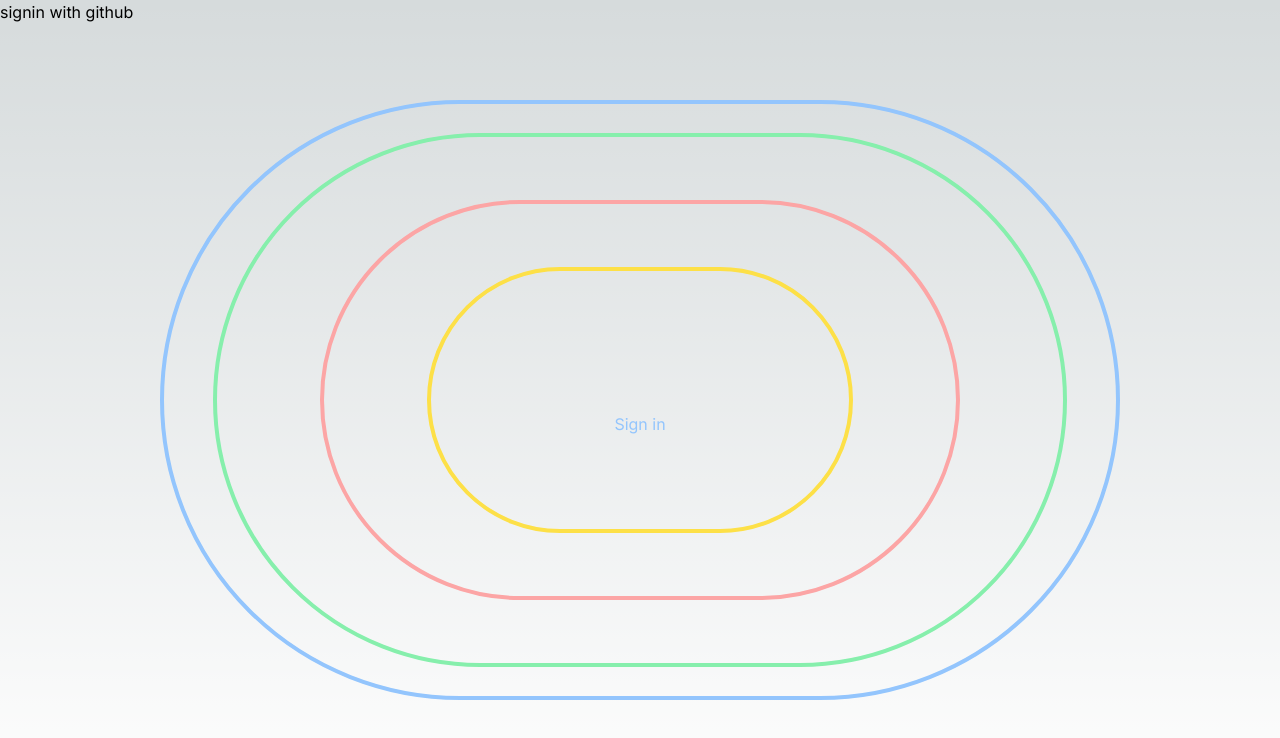
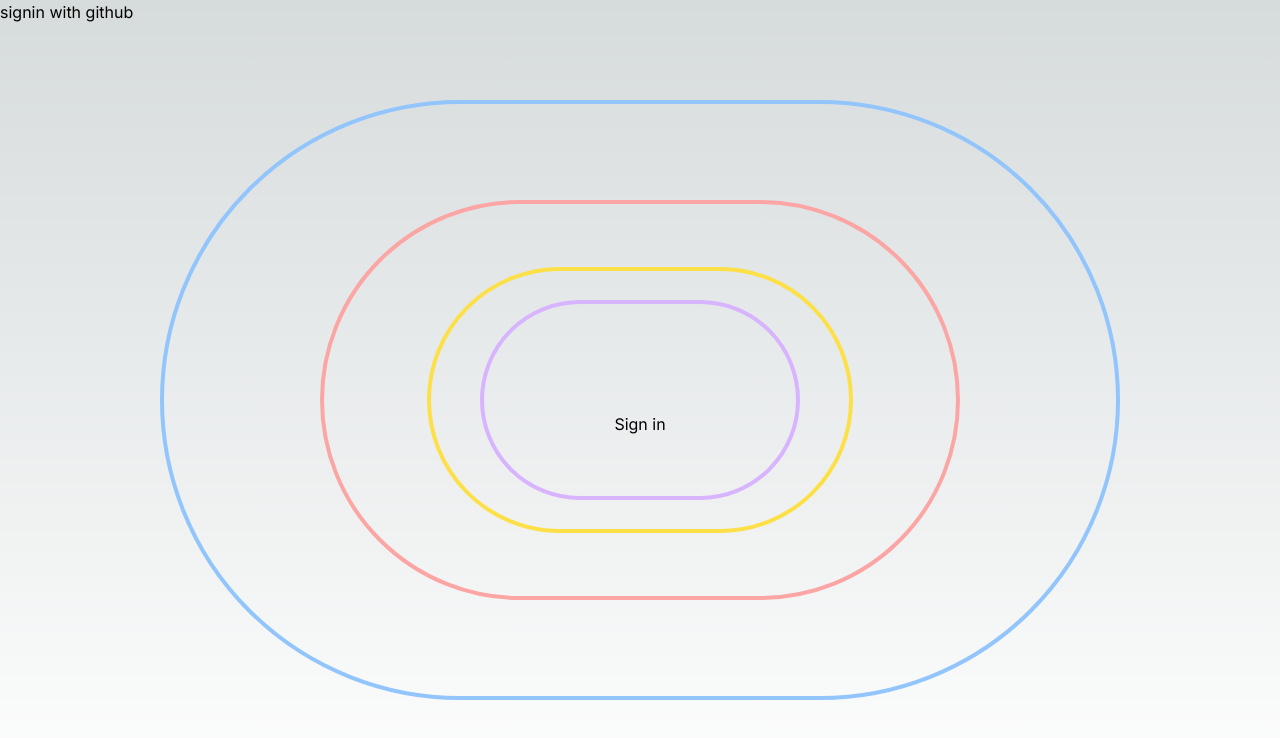
Before and after one commit to Andrewslayton/GitWrapped, a Next.js app: page / in a window 1280 px wide. Shown: the top 738 px of the page. Built offline with nearby package versions, Linux system fonts and the light colour scheme; no server answers.

Commit message:
animation for circles around text

```diff
--- a/src/components/SigningInButton.tsx
+++ b/src/components/SigningInButton.tsx
@@ -1,10 +1,20 @@
-"use client";
-import React from "react";
+"use client"
+import styles from "@/styles/Home.module.css";
 import { signIn, signOut, useSession } from "next-auth/react";
 import Link from "next/link";
+import React from "react";
 
 const SignInButton = () => {
   const { data: session } = useSession();
+
+  const handleMouseEnter = (e: React.MouseEvent<HTMLDivElement>) => {
+    const element = e.currentTarget;
+    element.classList.add("flip-animation");
+
+    setTimeout(() => {
+      element.classList.remove("flip-animation");
+    }, 2000);
+  };
 
   if (session && session.user) {
     return (
@@ -24,17 +34,29 @@ const SignInButton = () => {
   return (
     <div className="flex justify-center items-center h-screen">
       <div className="absolute top-0 left-0 w-full h-full flex justify-center items-center">
-      <div className="border-4 border-blue-300 rounded-full w-3/4 h-3/4 absolute"></div>
-      <div className="border-4 border-green-300 rounded-full w-2/3 h-2/3 absolute"></div>
-      <div className="border-4 border-red-300 rounded-full w-1/2 h-1/2 absolute"></div>
-      <div className="border-4 border-yellow-300 rounded-full w-1/3 h-1/3 absolute"></div>
+        <div
+          onMouseEnter={handleMouseEnter}
+          className="border-4 border-blue-300 rounded-full w-3/4 h-3/4 absolute flip-on-hover"
+        ></div>
+        {/* <div onMouseEnter={handleMouseEnter} className="border-4 border-green-300 rounded-full w-2/3 h-2/3 absolute flip-on-hover"></div> */}
+        <div
+          onMouseEnter={handleMouseEnter}
+          className="border-4 border-red-300 rounded-full w-1/2 h-1/2 absolute flip-on-hover"
+        ></div>
+        <div
+          onMouseEnter={handleMouseEnter}
+          className="border-4 border-yellow-300 rounded-full w-1/3 h-1/3 absolute flip-on-hover"
+        ></div>
+        <div
+          onMouseEnter={handleMouseEnter}
+          className="border-4 border-purple-300 rounded-full w-1/4 h-1/4 absolute flip-on-hover"
+        ></div>
       </div>
-    <button onClick={() => signIn()} className="text-blue-300 z-10">
+      <button onClick={() => signIn()} className="text-black-300 z-10">
         Sign in
       </button>
     </div>
   );
+};
 
-
-};
 export default SignInButton;
--- a/src/styles/globals.css
+++ b/src/styles/globals.css
@@ -25,3 +25,17 @@ body {
     )
     rgb(var(--background-start-rgb));
 }
+
+@keyframes flip {
+  from {
+    transform: rotateY(0deg);
+  }
+
+  to {
+    transform: rotateY(180deg);
+  }
+}
+
+.flip-on-hover:hover{
+  animation: flip 1.3s ease-in-out;
+}
```
Lines whose indentation alone changed are shown as unchanged.
